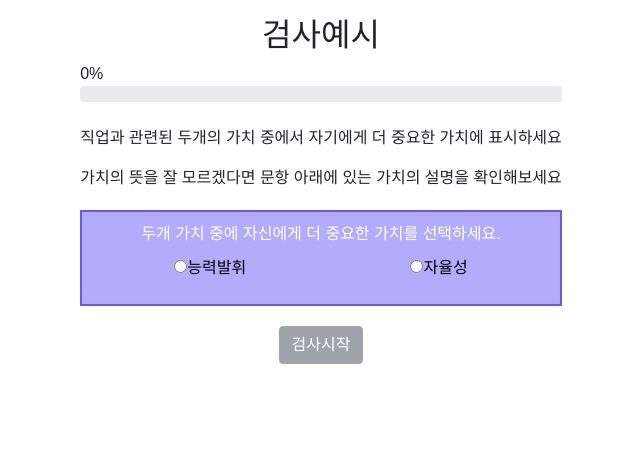
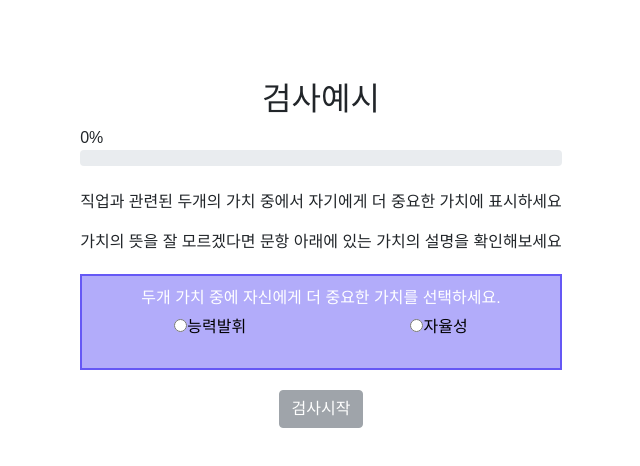
Before and after one commit to Grapefruitgreentealoe/eliceproject, a React (Create React App) app: page /example in a window 1280 px wide. Shown: the top 466 px of the page, without its empty margins (319-959 px from the left). Built offline with nearby package versions, Linux system fonts and the light colour scheme; a web font is replaced by a local one.

Commit message:
userinfo css change

```diff
--- a/src/components/RadioInput.jsx
+++ b/src/components/RadioInput.jsx
@@ -12,7 +12,7 @@ export function QRadioInput({ onClick, values, chked }) {
     >
       {React.Children.toArray(
         values.map((value) => (
-          <div style={{ marginTop: '10px' }}>
+          <div style={{ marginTop: '5px' ,marginRight:"20px" ,marginLeft:"20px"}}>
             <input
               name={value.name}
               onChange={onClick}
--- a/src/components/page-layout.css
+++ b/src/components/page-layout.css
@@ -4,7 +4,7 @@
     display: flex;
     flex-direction: column;
     align-items: center;
-    margin-top: 2vh;
+    margin-top: 10vh;
 }
 
 .content {
--- a/src/page/TestFin.jsx
+++ b/src/page/TestFin.jsx
@@ -29,7 +29,7 @@ export default function TestFin() {
     <PageLayout title="검사가 완료되었습니다.">
       <span>
       {name}님의 직업가치관은 {top},{second}  입니다.</span>
-        <p>{jobs[0]}과 {majors[0]}에 적합합니다.</p>
+        <p>{jobs[0]}과(와) {majors[0]}에 적합합니다.</p>
       <div className="navigation">
         <NextButton
           state="1"
```
